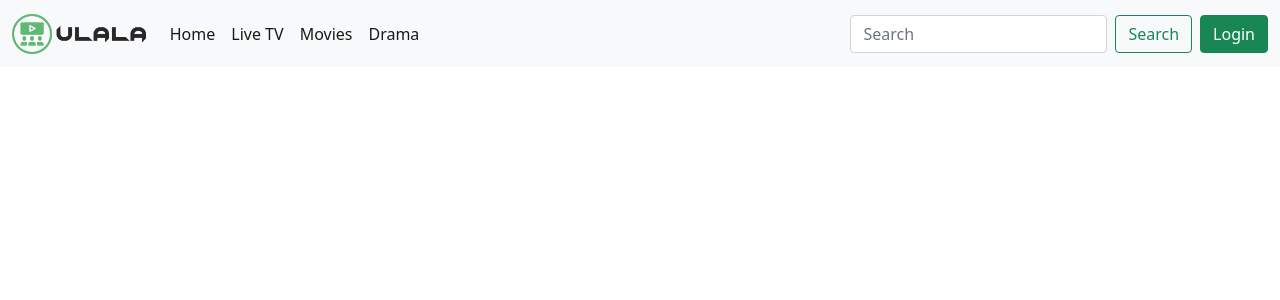
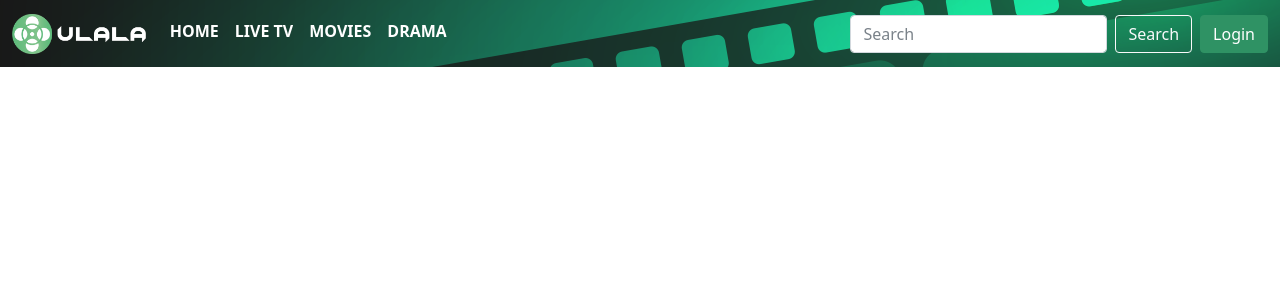
Before and after one commit to jany-coder/ulala, a React (Create React App) app: page / in a window 1280 px wide. Shown: the top 300 px of the page. Built offline with nearby package versions, Linux system fonts and the light colour scheme.

Commit message:
update nav

```diff
--- a/src/components/shared/nav/Nav.js
+++ b/src/components/shared/nav/Nav.js
@@ -6,7 +6,7 @@ import './_nav.scss';
 const nav = () => {
     return (
         <>
-            <nav className="navbar navbar-expand-lg navbar-light bg-light">
+            <nav className="navbar navbar-expand-lg navbar-dark bg-dark">
                 <div className="container-fluid">
                     <Link to="/" className="navbar-brand">
                         <img src={logo} alt="" height="40" className="d-inline-block align-text-top" />
@@ -17,21 +17,21 @@ const nav = () => {
                     <div className="collapse navbar-collapse" id="navbarSupportedContent">
                         <ul className="navbar-nav me-auto mb-2 mb-lg-0">
                             <li className="nav-item">
-                                <Link to="/" className="nav-link active" aria-current="page">Home</Link>
+                                <Link to="/" className="nav-link active" aria-current="page"><span>HOME</span></Link>
                             </li>
                             <li className="nav-item">
-                                <Link to="/live-tv" className="nav-link active" aria-current="page">Live TV</Link>
+                                <Link to="/live-tv" className="nav-link active" aria-current="page"><span>LIVE TV</span></Link>
                             </li>
                             <li className="nav-item">
-                                <Link to="/movies" className="nav-link active" aria-current="page">Movies</Link>
+                                <Link to="/movies" className="nav-link active" aria-current="page"><span>MOVIES</span></Link>
                             </li>
                             <li className="nav-item">
-                                <Link to="/drama" className="nav-link active" aria-current="page">Drama</Link>
+                                <Link to="/drama" className="nav-link active" aria-current="page"><span>DRAMA</span></Link>
                             </li>
                         </ul>
                         <form className="d-flex">
                             <input className="form-control me-2" type="search" placeholder="Search" aria-label="Search" />
-                            <button className="btn btn-outline-success" type="submit">Search</button>
+                            <button className="btn btn-outline-light" type="submit">Search</button>
                         </form>
                         <ul className="navbar-nav ms-2">
                             <li className="nav-item">
--- a/src/components/shared/nav/_nav.scss
+++ b/src/components/shared/nav/_nav.scss
@@ -7,3 +7,30 @@
     outline: none;
     box-shadow: none;
   }
+
+.bg-dark {
+  background-image: url(../../../assets/nav-bg.png);
+  background: cover;
+  background-repeat: no-repeat;
+  opacity: 90%;
+}
+
+.nav-item span {
+  position: relative;
+  display: inline-block;
+  font-size: 1em;
+  font-weight: 800;
+  color: #2ecc71;
+  overflow: hidden;
+  background: linear-gradient(to right, #2ecc71, #2ecc71 50%, #ffffff 50%);
+  background-clip: text;
+  -webkit-background-clip: text;
+  -webkit-text-fill-color: transparent;
+  background-size: 200% 100%;
+  background-position: 100%;
+  transition: background-position 275ms ease;
+  text-decoration: none; // text decorations are clipped in WebKit browsers
+  &:hover {
+    background-position: 0 100%;
+  }
+}
```
Also changed, not shown: src/assets/nav-bg.png (added), src/assets/ulala.png, src/components/shared/Footer/Footer.js (deleted), src/components/shared/Footer/_Footer.scss (deleted).
